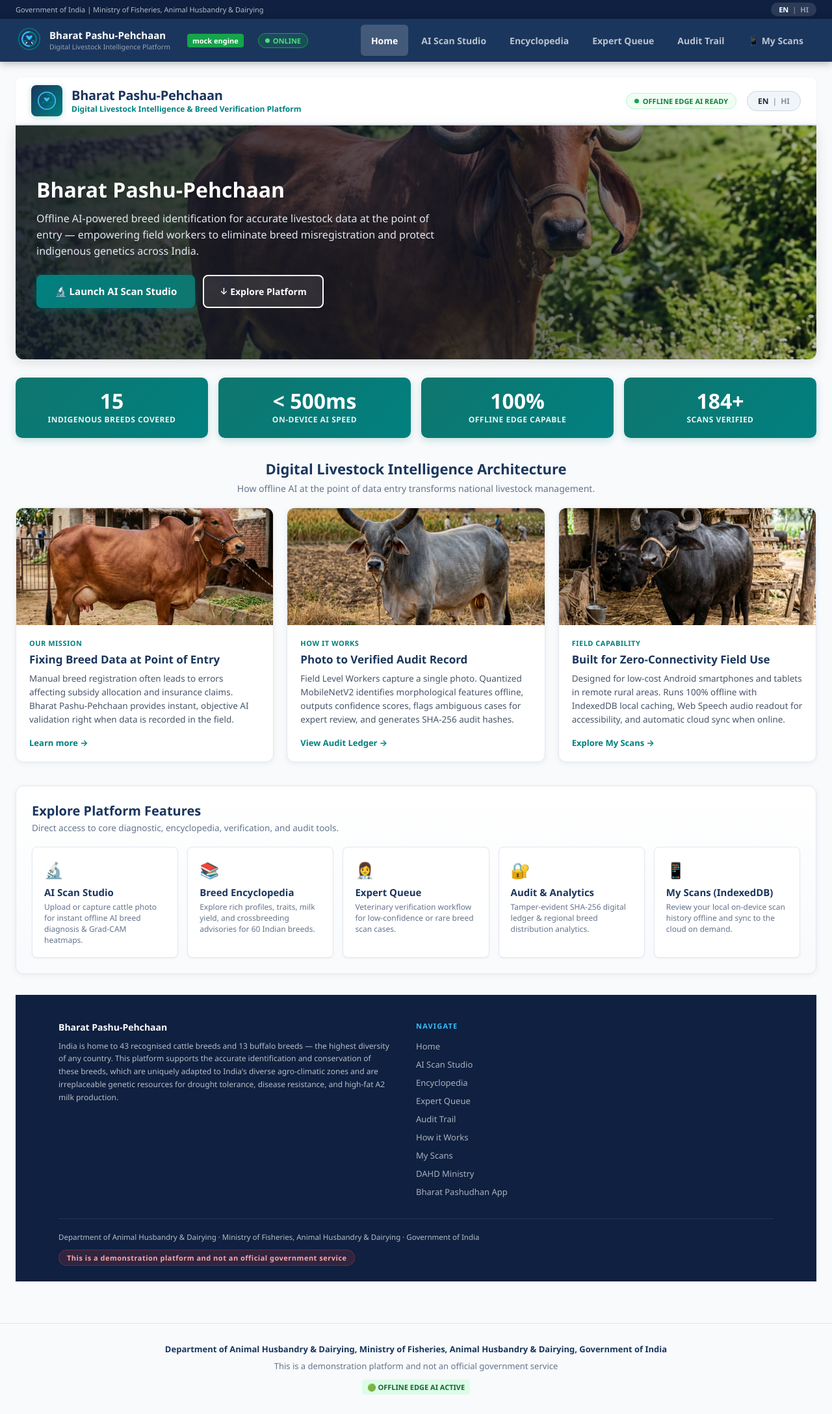
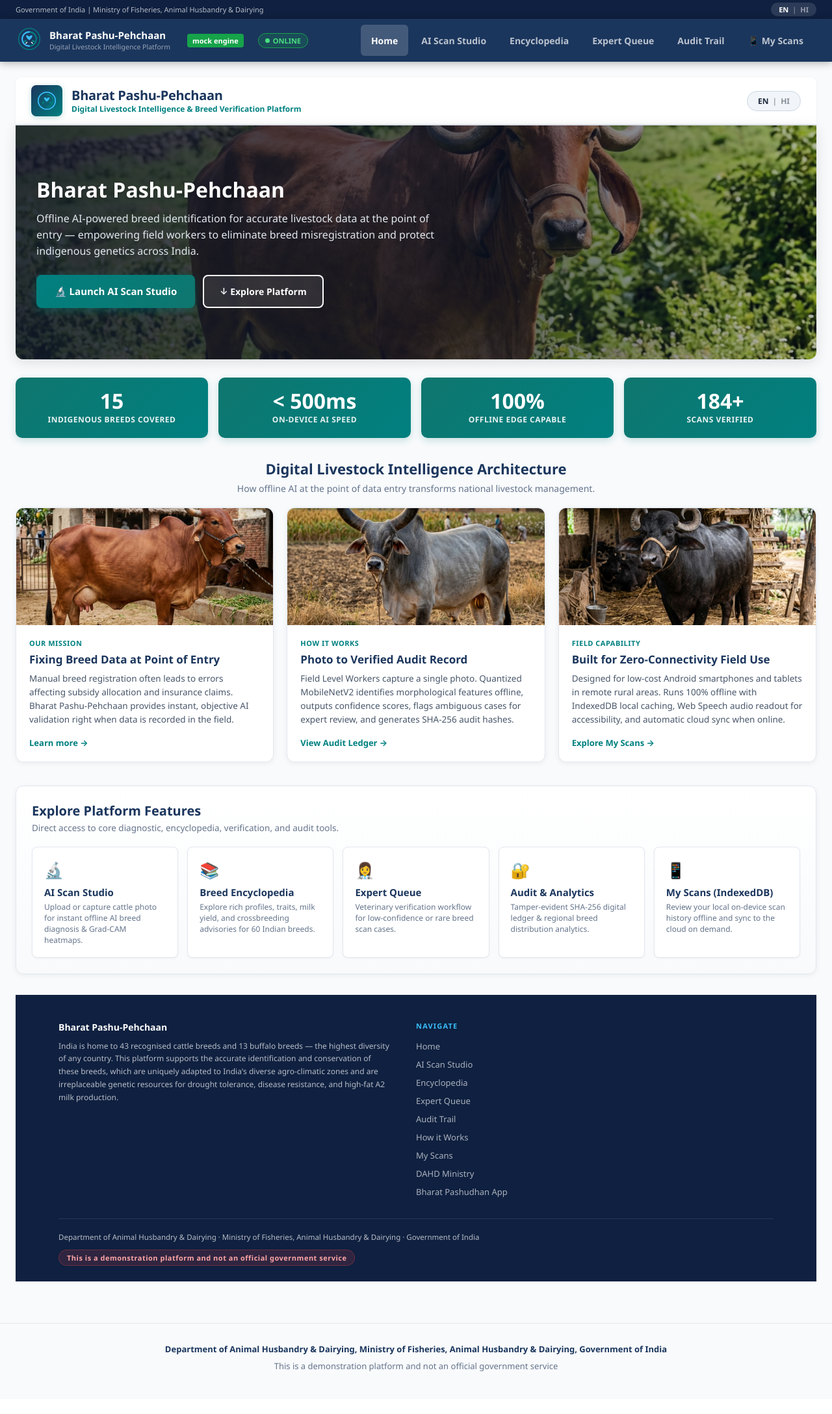
Before and after one commit to Aadityavarier/breed-recognition, a Flask app: page / in a window 1280 px wide. Shown: the whole page at 65% size. After the commit the page ends 2111 px from the top, so only its background shows below. Run offline with Flask 3, Linux system fonts and the light colour scheme; data that the repository does not hold is empty.

Commit message:
bugs fixed13

```diff
--- a/expert-dashboard/templates/index.html
+++ b/expert-dashboard/templates/index.html
@@ -1924,12 +1924,6 @@
         </div>
 
         <div style="display:flex; align-items:center; gap:16px;">
-          <!-- Quick Status Indicator -->
-          <div style="display:flex; align-items:center; gap:6px; background:#F0FDF4; border:1px solid #BBF7D0; color:#15803D; font-size:11px; font-weight:700; padding:4px 12px; border-radius:99px;">
-            <span style="width:7px; height:7px; border-radius:50%; background:#16A34A; display:inline-block;"></span>
-            <span>OFFLINE EDGE AI READY</span>
-          </div>
-
           <!-- Language Selector Switch -->
           <button id="lang-toggle" onclick="toggleLang()" style="background:#F1F5F9; border:1px solid #CBD5E1; color:#1E293B; padding:6px 16px; border-radius:99px; font-size:12px; font-weight:700; cursor:pointer;" title="Switch Language / भाषा बदलें">
             <span class="opt on">EN</span><span style="opacity:0.4"> | </span><span class="opt">HI</span>
@@ -2611,11 +2605,6 @@
     <div style="margin-bottom: 8px; font-weight: 600; color: #1B365D;">Department of Animal Husbandry &amp; Dairying,
       Ministry of Fisheries, Animal Husbandry &amp; Dairying, Government of India</div>
     <div style="margin-bottom: 12px;">This is a demonstration platform and not an official government service</div>
-    <div>
-      <span
-        style="display:inline-block; background:#DCFCE7; color:#166534; padding:4px 8px; border-radius:4px; font-size:11px; font-weight:700;">🟢
-        OFFLINE EDGE AI ACTIVE</span>
-    </div>
   </footer>
 
   <script>
@@ -3842,8 +3831,8 @@
         pill.style.borderColor = '#EF4444';
         pill.style.color = '#FCA5A5';
         dot.style.background = '#EF4444';
-        text.textContent = 'OFFLINE MODE (EDGE AI ACTIVE)';
-        showToast('Offline Mode Active: Local Edge AI Ready');
+        text.textContent = 'OFFLINE MODE';
+        showToast('Offline Mode Active');
       }
     }
 
```
